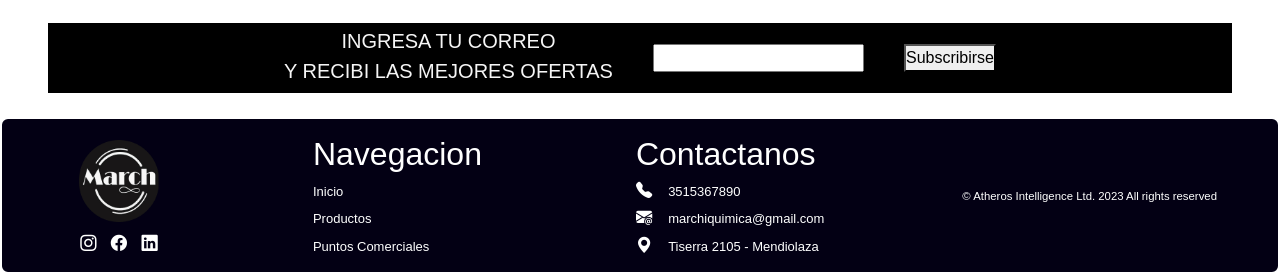
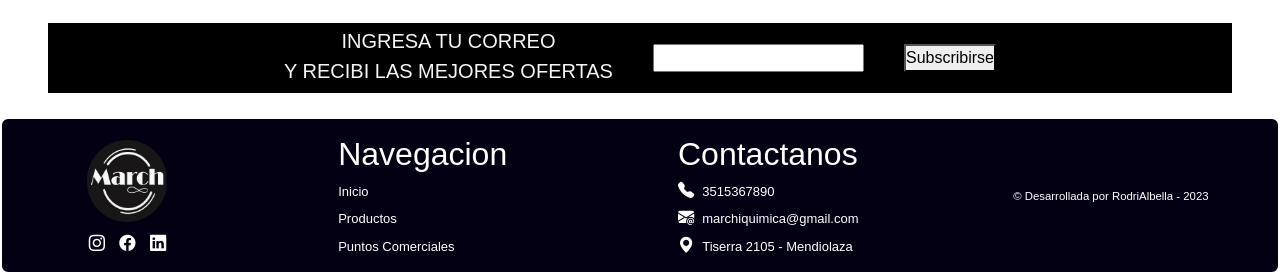
Before and after one commit to RodriAlbella/Web-March-Aceites, a website: page index.html in a window 1280 px wide. Shown: the part 2407-2681 px from the top of the page. Drawn offline with nearby package versions, Linux system fonts and the light colour scheme.

Commit message:
cambios en el footer

```diff
--- a/index.html
+++ b/index.html
@@ -162,37 +162,38 @@
 			<h2>Navegacion</h2>
 			<ul>
 				<li>
-					<a>Inicio</a>
+					<a href="">Inicio</a>
 				</li>
 				<li>
-					<a>Productos</a>
+					<a href="">Productos</a>
 				</li>
 				<li>
-					<a>Puntos Comerciales</a>
+					<a href="">Puntos Comerciales</a>
 				</li>
 			</ul>
 
 		</div>
 		<div class="menu-contactanos">
-				<h2>Contactanos</h2>
-				<ul>
+			<h2>Contactanos</h2>
+			<ul>
 				<li>
 					<i class="bi bi-telephone-fill fa-lg"></i>
-					<a>3515367890</a>
+					<a href="">3515367890</a>
+
 				</li>
 				<li>
 					<i class="bi bi-envelope-at-fill fa-lg"></i>
-					<a>marchiquimica@gmail.com</a>
+					<a href="">marchiquimica@gmail.com</a>
 				</li>
 				<li>
 					<i class="bi bi-geo-alt-fill fa-lg"></i>
-					<a>Tiserra 2105 - Mendiolaza</a>
+					<a href="">Tiserra 2105 - Mendiolaza</a>
 				</li>
 			</ul>
 		</div>
 		</div>
 		<section className="footer-bottom">
-			<small>© Atheros Intelligence Ltd. 2023 All rights reserved</small>
+			<small>© Desarrollada por RodriAlbella - 2023</small>
 		</section>
 
 	</footer>
--- a/scss/pages/_footer.scss
+++ b/scss/pages/_footer.scss
@@ -1,4 +1,6 @@
 @import "../variables/vars.scss";
+@import "../variables/extend";
+@import "../variables/mixin";
 
 footer {
   display: $display-principal;
@@ -18,7 +20,7 @@ footer {
     margin: 0.5rem;
     padding: 0.5rem;
     gap: 0.8rem;
-    .social-links{
+    .social-links {
       display: flex;
       gap: 0.9rem;
     }
@@ -32,8 +34,19 @@ footer {
       margin: 0;
       display: flex;
       flex-direction: column;
-        li{
+      li {
         list-style: none;
+        transition: 1s ease-in-out;
+        white-space: nowrap;
+        a {
+          text-decoration: none;
+          transition: 0.2s ease-in-out;
+          color: #fff;
+        }
+      }
+      li:hover {
+        transition: 0, 3s ease-in-out;
+        transform: scale(1, 3);
       }
     }
   }
@@ -46,97 +59,15 @@ footer {
       margin: 0;
       display: flex;
       flex-direction: column;
-        li{
+      li {
+        list-style: none;
         display: flex;
-            list-style: none;
-            gap: 1rem;
-            padding: 0px;
+        gap: 0.5rem;
+        a {
+          text-decoration: none;
+          color: white;
         }
       }
     }
   }
-
-// footer {
-//   background: #030014;
-//   box-shadow: 1px 1px 1px 1px rgba(0, 0, 0, 0.3);
-//   font-size: 16px;
-//   color: white;
-//   overflow: hidden;
-//   display: flex;
-//   flex-direction: column;
-//   width: 100%;
-//   bottom: 0px;
-// }
-
-// .footer-top-wrapper {
-//   display: flex;
-//   flex-direction: row;
-//   flex-wrap: wrap;
-//   gap: 48px;
-//   margin: 0 auto;
-//   padding: 16px;
-//   min-height: 160px;
-//   .footer-top {
-//     margin: 2rem;
-//   }
-//   .logo {
-//     margin: 8px;
-//   }
-// }
-
-// .footer-top-wrapper > section {
-//   width: 180px;
-// }
-
-// h2 {
-//   text-align: left;
-//   color: #d2d0e6;
-//   margin-top: 0px;
-//   margin-bottom: 16px;
-//   opacity: 0.7;
-//   font-size: 16px;
-//   font-weight: 600;
-// }
-
-// menu {
-//   list-style-type: none;
-//   padding: 0;
-//   margin: 0;
-// }
-
-// menu li {
-//   margin-bottom: 16px;
-// }
-
-// .social-links {
-//   display: flex;
-//   flex-direction: row;
-//   gap: 8px;
-//   width: 180px;
-// }
-
-// .social-links img {
-//   width: 24px;
-//   height: 24px;
-// }
-
-// .footer-top {
-//   max-width: 800px;
-// }
-
-// .footer-bottom {
-//   height: 60px;
-//   margin-top: 48px;
-//   display: flex;
-//   text-align: center;
-//   align-items: center;
-//   justify-content: center;
-//   width: 100%;
-//   background-color: #1f1b3d;
-//   padding: 4px;
-// }
-
-// .footer-bottom > small {
-//   font-size: 16px;
-//   margin: 0 4px;
-// }
+}
```
Also changed, not shown: css/style.css. Lines whose indentation alone changed are shown as unchanged.
